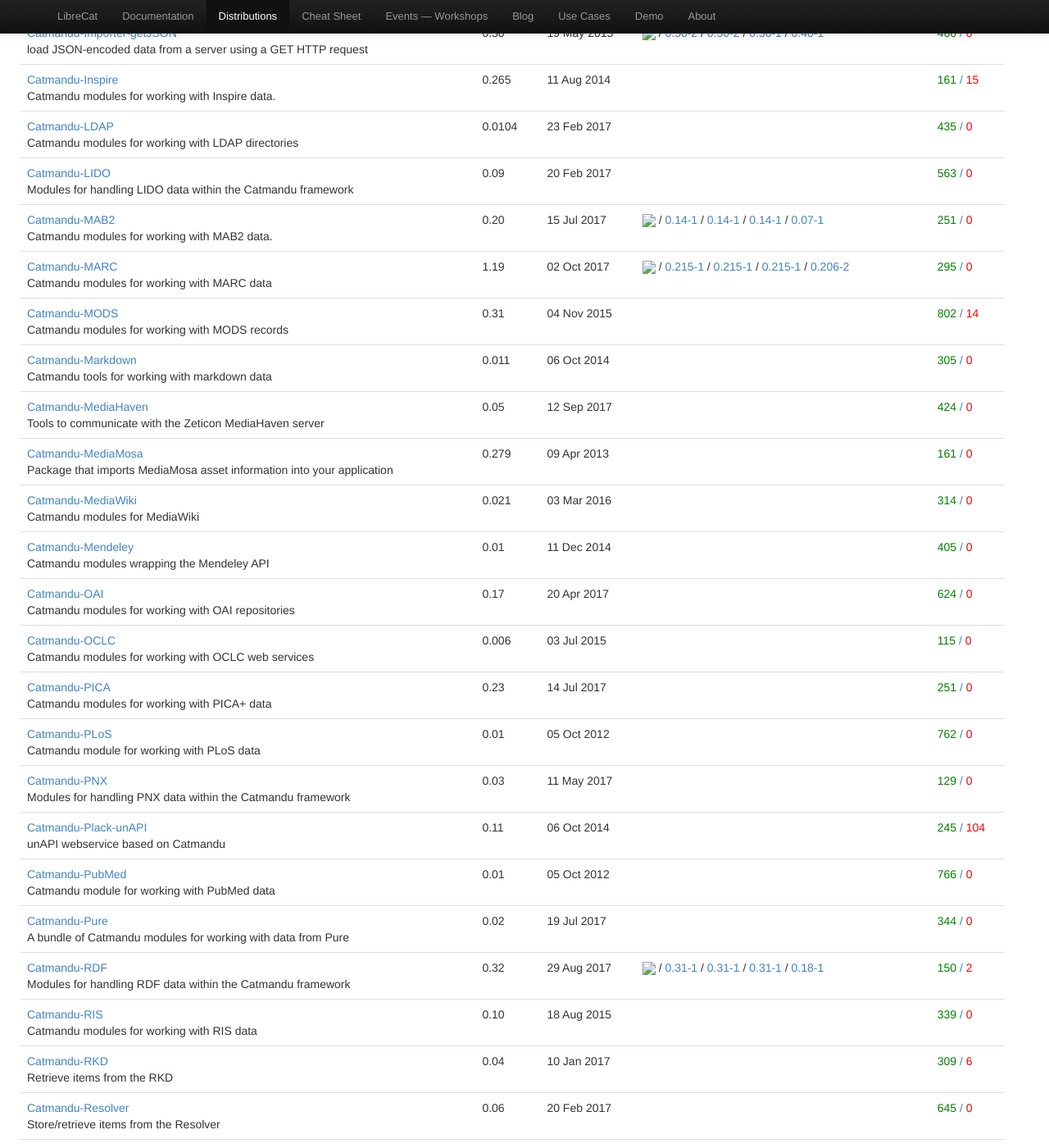
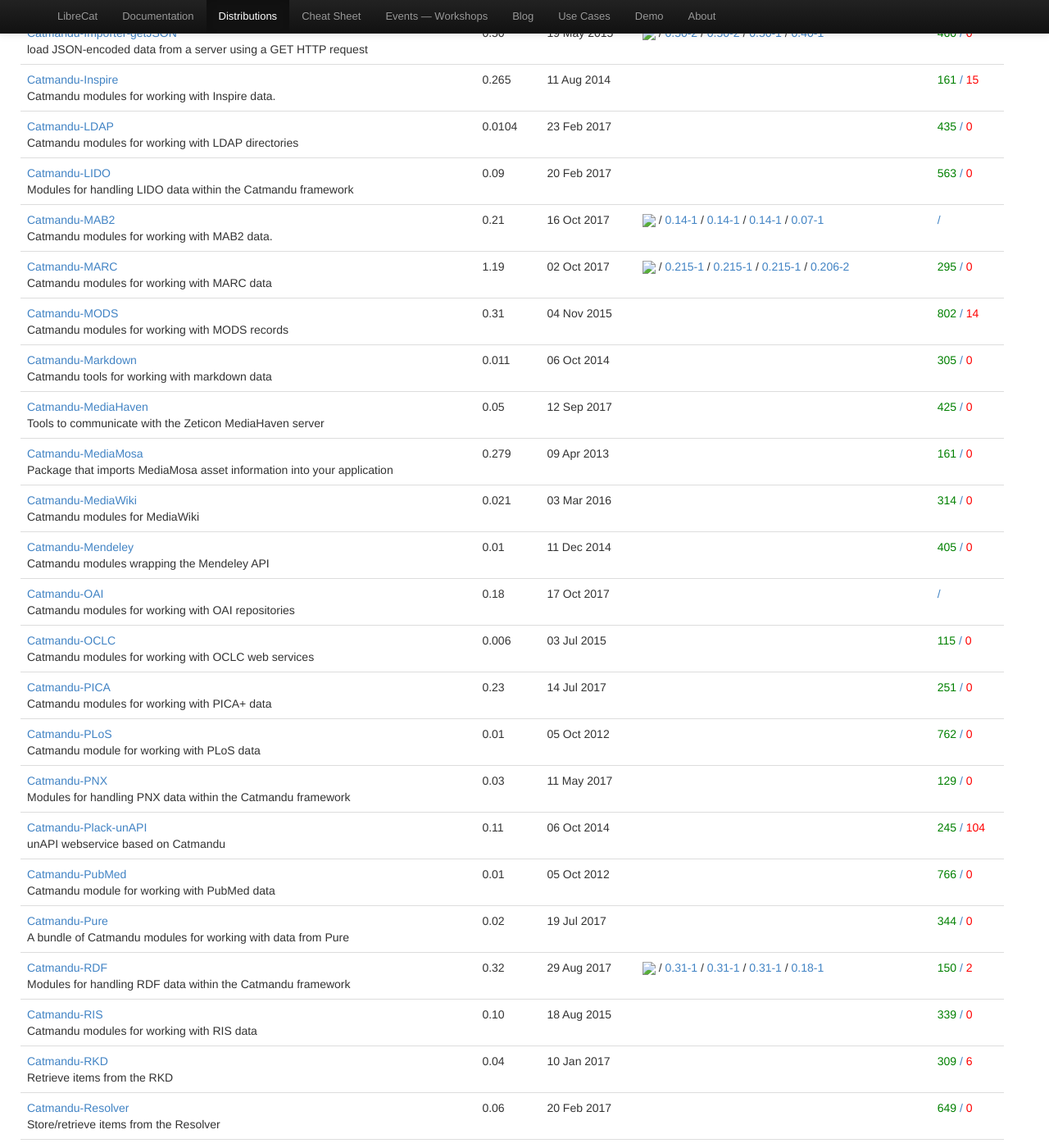
Before and after one commit to LibreCat/librecat.github.io, a Jekyll site: the page built from distributions.html, in a window 1280 px wide and 1400 px high, scrolled down 1960 px. Shown: the whole window at 82% size. Built offline with Jekyll 4.4.1, drawn with Linux system fonts in a browser that asks for light colours.

Commit message:
autoupdate distributions

```diff
--- a/_config.yml
+++ b/_config.yml
@@ -3,4 +3,4 @@
 url: http://librecat.org
 email: info@librecat.org
 markdown: kramdown
-date: 2017-10-16 10:23 UTC
+date: 2017-10-18 05:00 UTC
--- a/_data/distributions.yml
+++ b/_data/distributions.yml
@@ -873,7 +873,7 @@
     unknown: 0
   version: '0.09'
 - abstract: Catmandu modules for working with MAB2 data.
-  date: 2017-07-15T11:48:07
+  date: 2017-10-16T15:45:40
   debian:
     package: libcatmandu-mab2-perl
     pathl:
@@ -890,7 +890,7 @@
       suites:
       - jessie
       version: 0.07-1
-  download_url: https://cpan.metacpan.org/authors/id/J/JO/JOROL/Catmandu-MAB2-0.20.tar.gz
+  download_url: https://cpan.metacpan.org/authors/id/J/JO/JOROL/Catmandu-MAB2-0.21.tar.gz
   name: Catmandu-MAB2
   provides:
   - Catmandu::Exporter::MAB2
@@ -907,12 +907,8 @@
   - MAB2::Writer::Handle
   - MAB2::Writer::RAW
   - MAB2::Writer::XML
-  tests:
-    fail: 0
-    na: 37
-    pass: 251
-    unknown: 0
-  version: '0.20'
+  tests: ~
+  version: '0.21'
 - abstract: Catmandu modules for working with MARC data
   date: 2017-10-02T09:17:11
   debian:
@@ -1023,8 +1019,8 @@
   - Catmandu::Store::File::MediaHaven::Searcher
   tests:
     fail: 0
-    na: 24
-    pass: 424
+    na: 26
+    pass: 425
     unknown: 0
   version: '0.05'
 - abstract: Package that imports MediaMosa asset information into your application
@@ -1078,8 +1074,8 @@
     unknown: 0
   version: '0.01'
 - abstract: Catmandu modules for working with OAI repositories
-  date: 2017-04-20T11:38:45
-  download_url: https://cpan.metacpan.org/authors/id/H/HO/HOCHSTEN/Catmandu-OAI-0.17.tar.gz
+  date: 2017-10-17T11:50:53
+  download_url: https://cpan.metacpan.org/authors/id/H/HO/HOCHSTEN/Catmandu-OAI-0.18.tar.gz
   name: Catmandu-OAI
   provides:
   - Catmandu::Importer::OAI
@@ -1089,12 +1085,10 @@
   - Catmandu::Importer::OAI::Parser::raw
   - Catmandu::Importer::OAI::Parser::struct
   - Catmandu::OAI
-  tests:
-    fail: 0
-    na: 67
-    pass: 624
-    unknown: 0
-  version: '0.17'
+  - Catmandu::Store::OAI
+  - Catmandu::Store::OAI::Bag
+  tests: ~
+  version: '0.18'
 - abstract: Catmandu modules for working with OCLC web services
   date: 2015-07-03T13:48:40
   download_url: https://cpan.metacpan.org/authors/id/H/HO/HOCHSTEN/Catmandu-OCLC-0.006.tar.gz
@@ -1279,7 +1273,7 @@
   tests:
     fail: 0
     na: 11
-    pass: 645
+    pass: 649
     unknown: 0
   version: '0.06'
 - abstract: Catmandu modules for parsing SFX data
@@ -1741,7 +1735,7 @@
   tests:
     fail: 0
     na: 10
-    pass: 268
+    pass: 270
     unknown: 0
   version: '0.07'
 ...
--- a/_data/modules.yml
+++ b/_data/modules.yml
@@ -541,6 +541,8 @@
   name: MongoDB
 - module: Catmandu::Store::Multi
   name: Multi
+- module: Catmandu::Store::OAI
+  name: OAI
 - module: Catmandu::Store::REST
   name: REST
 - module: Catmandu::Store::RKD
```
